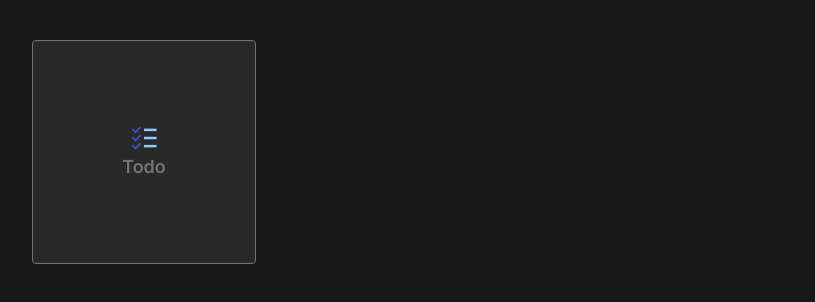
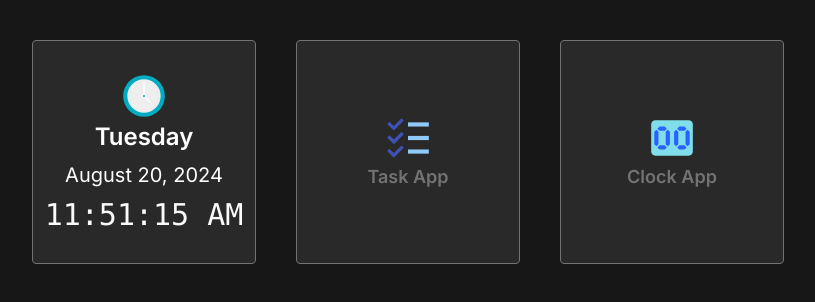
Before and after one commit to kiridharan/plan-board, a Next.js app: page / in a window 1280 px wide. Shown: the top 302 px of the page, without its empty margins (8-823 px from the left). Built offline with nearby package versions, Linux system fonts and the light colour scheme.

Commit message:
refactor: Update TaskCard component to use task status name instead of status property

```diff
--- a/package.json
+++ b/package.json
@@ -16,6 +16,7 @@
     "@types/react-beautiful-dnd": "^13.1.8",
     "antd": "^5.20.3",
     "framer-motion": "^11.3.30",
+    "moment": "^2.30.1",
     "moment-timezone": "^0.5.45",
     "next": "14.2.5",
     "next-seo": "^6.5.0",
--- a/src/app/page.tsx
+++ b/src/app/page.tsx
@@ -9,8 +9,8 @@ import React, {
   FormEvent,
 } from "react";
 
-import { FcTodoList } from "react-icons/fc";
-import { FaClock } from "react-icons/fa";
+import { FcTodoList, FcDisplay } from "react-icons/fc";
+import DateTimeCard from "@/components/Clock/DateTimeCard";
 export default function Home() {
   const router = useRouter();
   return (
@@ -23,19 +23,19 @@ export default function Home() {
     "
     >
       {/* / create a card which routes to task-app */}
-      <div
-        className="h-56 w-56 shrink-0 place-content-center rounded border text-3xl border-neutral-500 bg-neutral-500/20 text-neutral-500
-      hover:bg-neutral-500/30 hover:text-neutral-500/90
-       flex-col
-      justify-center items-center flex cursor-pointer"
-        onClick={() => {
-          // redirect to task-app
-          router.push("/task-app");
-        }}
-      >
-        <FcTodoList />
-        <h2 className="text-center text-lg font-semibold">Todo</h2>
-      </div>
+      <DateTimeCard />
+
+      <CardComponent
+        icon={<FcTodoList size={50} />}
+        title="Task App"
+        onClick={() => router.push("/task-app")}
+      />
+      {/* / create a card which routes to clock-app */}
+      <CardComponent
+        icon={<FcDisplay size={50} />}
+        title="Clock App"
+        onClick={() => router.push("/clock-app")}
+      />
     </div>
   );
 }
--- a/src/components/Clock/Clock.tsx
+++ b/src/components/Clock/Clock.tsx
@@ -3,7 +3,7 @@ import React, { useState, useEffect } from "react";
 import moment from "moment-timezone";
 import { MdDelete, MdAdd } from "react-icons/md";
 import { Button, message, Modal, Select } from "antd";
-import useClockStore from "@/store/clockstore";
+import { useClockStore } from "@/store/clockstore";
 
 const { Option } = Select;
 
@@ -23,7 +23,7 @@ const WorldClock: React.FC = () => {
       const timeUpdates: {
         [key: string]: { hours: number; minutes: number; seconds: number };
       } = {};
-      selectedTimezones.forEach((timezone) => {
+      selectedTimezones.forEach((timezone: any) => {
         const now = moment().tz(timezone);
         timeUpdates[timezone] = {
           hours: now.hour(),
@@ -59,7 +59,7 @@ const WorldClock: React.FC = () => {
   };
 
   return (
-    <div className="h-screen w-full bg-gray-900 text-white flex flex-col items-center pt-10">
+    <div className="h-screen w-full bg-gray text-white flex flex-col items-center pt-10">
       {loading ? (
         <div className="flex items-center justify-center h-full">
           <div className="spinner"></div>
@@ -68,7 +68,7 @@ const WorldClock: React.FC = () => {
         <>
           <h1 className="text-4xl font-bold mb-8">World Clock</h1>
           <div className="flex flex-wrap justify-center gap-8 mb-4">
-            {selectedTimezones.map((timezone) => {
+            {selectedTimezones.map((timezone: any) => {
               const { hours, minutes, seconds } = currentTime[timezone] || {
                 hours: 0,
                 minutes: 0,
@@ -89,9 +89,10 @@ const WorldClock: React.FC = () => {
                   </h2>
                   <div className="text-4xl font-mono">
                     <div className="fade-text">
-                      {hours.toString().padStart(2, "0")}:
+                      {hours > 12 ? hours - 12 : hours === 0 ? 12 : hours}:
                       {minutes.toString().padStart(2, "0")}:
                       {seconds.toString().padStart(2, "0")}
+                      {hours >= 12 ? " PM" : " AM"}
                     </div>
                   </div>
                 </div>
@@ -113,7 +114,7 @@ const WorldClock: React.FC = () => {
             className="w-96 bg-gray-800"
           >
             <div className="flex flex-col gap-2">
-              {timezones.map((timezone) => (
+              {timezones.map((timezone: any) => (
                 <Button
                   key={timezone}
                   onClick={() => handleAddTimezone(timezone)}
--- /dev/null
+++ b/src/components/Clock/DateTimeCard.tsx
@@ -0,0 +1,38 @@
+"use client";
+import React, { useState, useEffect } from "react";
+import { FcClock } from "react-icons/fc";
+import moment from "moment";
+
+const DateTimeCard: React.FC = () => {
+  const [currentTime, setCurrentTime] = useState(moment());
+
+  useEffect(() => {
+    const intervalId = setInterval(() => {
+      setCurrentTime(moment());
+    }, 1000);
+
+    return () => clearInterval(intervalId);
+  }, []);
+
+  return (
+    <div
+      className="h-56 w-56 shrink-0 place-content-center rounded border text-3xl border-neutral-500 bg-neutral-500/20
+
+     flex-col
+    justify-center items-center flex cursor-pointer"
+    >
+      <FcClock size={50} />
+      <h2 className="text-2xl font-semibold mb-2 text-center text-white">
+        {currentTime.format("dddd")}
+      </h2>
+      <p className="text-xl mb-2 text-white">
+        {currentTime.format("MMMM D, YYYY")}
+      </p>
+      <div className="text-3xl font-mono">
+        {currentTime.format("hh:mm:ss A")}
+      </div>
+    </div>
+  );
+};
+
+export default DateTimeCard;
```
Also changed, not shown: src/app/task-app/page.tsx (+1 -6 lines), src/store/clockstore.ts (+4 -6 lines), src/components/Task/AddCard.tsx (renamed from src/components/AddCard.tsx), src/components/Task/BurnBarrel.tsx (renamed from src/components/BurnBarrel.tsx), src/components/Task/Columns.tsx (renamed from src/components/Columns.tsx), src/components/Task/DropIndicator.tsx (renamed from src/components/DropIndicator.tsx), src/components/Task/KanbanBoard.tsx (renamed from src/components/KanbanBoard.tsx), src/components/Task/TaskCard.tsx (renamed from src/components/TaskCard.tsx), 1 other file (tests, documents, lock files or other folders).
